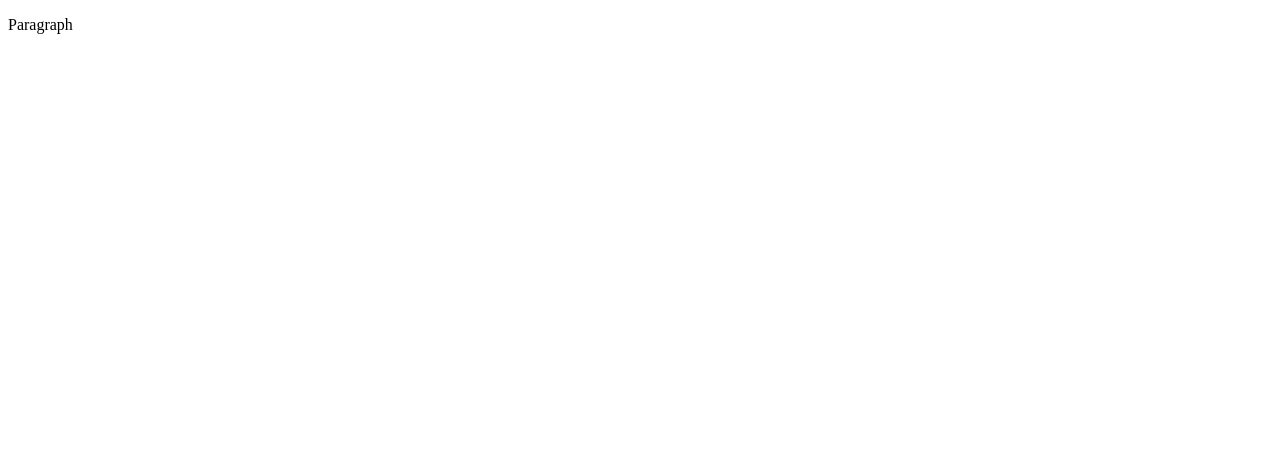
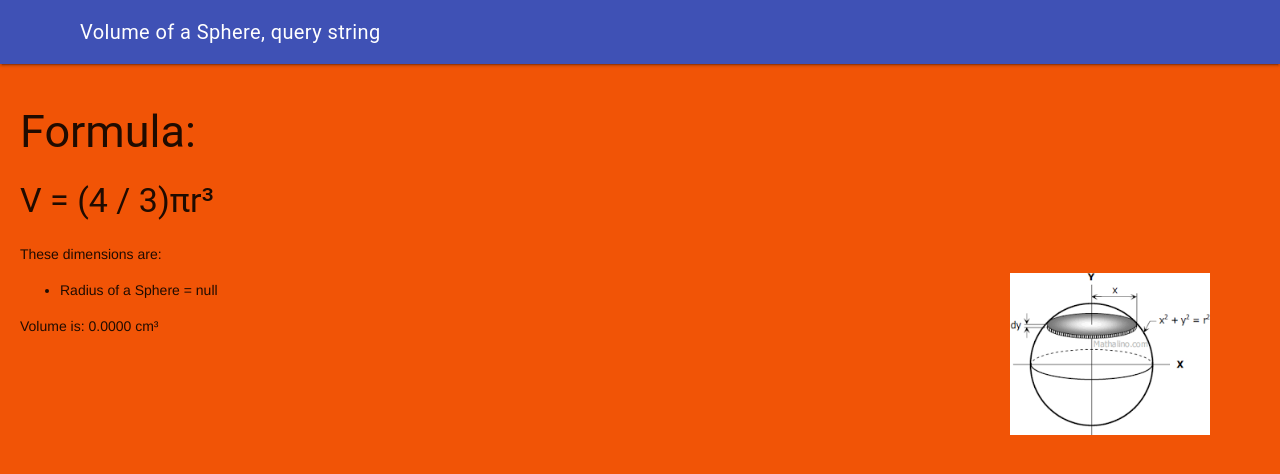
Before and after one commit to MTHS-ICD2O-1-2023/ICD2O-Unit-6-04-Jack-LeVasseur, a plain HTML site: page index.html in a window 1280 px wide. Drawn offline with nearby package versions, Linux system fonts and the light colour scheme.

Commit message:
Updated index.html

```diff
--- a/css/style.css
+++ b/css/style.css
@@ -2,3 +2,36 @@
 * Created on: Sep 2020
 * This file contains the CSS for index.html
 */
+
+.mdl-layout__content {
+  padding-left: 15pt;
+  padding-right: 15pt;
+  padding-top: 15pt;
+}
+
+.mdl-textfield__error {
+  color: black;
+}
+
+.page-content {
+  color: white;
+  font-family: Helvetica, Arial, sans-serif;
+  font-size: 1.25rem;
+}
+
+.page-content-answer {
+  color: rgb(0 0 0);
+  font-family: Helvetica, Arial, sans-serif;
+  font-size: 1.25rem;
+}
+
+.right-image {
+  height: auto;
+  width: 250px;
+  float: right;
+  margin-top: 5cm;
+}
+
+body {
+  background-color: rgb(241, 84, 6);
+}
--- a/index.html
+++ b/index.html
@@ -1,9 +1,40 @@
 <!DOCTYPE html>
 <html>
-  <head>
-    <title>Title</title>
-  </head>
-  <body>
-    <p>Paragraph</p>
-  </body>
+<head>
+  <meta charset="utf-8" />
+  <meta name="description" content="Volume of a Sphere, Query String" />
+  <meta name="keywords" content="maths, icd2o" />
+  <meta name="author" content="Jack LeVasseur" />
+  <meta name="viewport" content="width=device-width, initial-scale=1.0" />
+  <link rel="stylesheet" href="./css/style.css" />
+  <link rel="stylesheet" href="https://fonts.googleapis.com/icon?family=Material+Icons" />
+  <link rel="stylesheet" href="https://code.getmdl.io/1.3.0/material.indigo-teal.min.css" />
+  <link rel="apple-touch-icon" sizes="180x180" href="apple-touch-icon.png" />
+  <link rel="icon" type="image/png" sizes="32x32" href="favicon-32x32.png" />
+  <link rel="icon" type="image/png" sizes="16x16" href="favicon-16x16.png" />
+  <link rel="manifest" href="site.webmanifest" />
+  <title>Volume of a Sphere query string</title>
+</head>
+<body>
+  <script defer src="https://code.getmdl.io/1.3.0/material.min.js"></script>
+  <script src="./js/script.js"></script>
+  <div class="mdl-layout mdl-js-layout mdl-layout--fixed-header">
+    <header class="mdl-layout__header">
+      <div class="mdl-layout__header-row">
+        <span class="mdl-layout-title">Volume of a Sphere, query string</span>
+      </div>
+    </header>
+    <main class="mdl-layout__content">
+      <div class="right-image">
+        <img src="./images/download (2).png" width="200" alt="volume of a sphere" />
+      </div>
+      <h2>Formula:</h2>
+      <h3>V = (4 / 3)πr³ </h3>
+      <div id="answers">
+        These dimensions are:
+        <div id="dimensions"></div>
+        <div id="volume"></div>
+      </div>
+    </main>
+</body>
 </html>
--- a/js/script.js
+++ b/js/script.js
@@ -1,5 +1,25 @@
 // Copyright (c) 2020 Mr. Coxall All rights reserved
 //
-// Created by: Mr. Coxall
-// Created on: Sep 2020
+// Created by: Jack
+// Created on:
 // This file contains the JS functions for index.html
+
+"use strict"
+
+window.onload = function () {
+  // this calculates volume of a sphere
+
+  const params = new URLSearchParams(document.location.search)
+
+  // input
+  const radiusSphere = params.get('radiusSphere')
+  console.log(radiusSphere)
+
+  // process
+  const volumeSphere = (4 / 3) * Math.PI * Math.pow(radiusSphere, 3)
+  const dimensions = "<ul>\n<li>Radius of a Sphere = " + radiusSphere + "</li>"
+
+  // output
+  document.getElementById('dimensions').innerHTML = dimensions
+  document.getElementById('volume').innerHTML = 'Volume is: ' + volumeSphere.toFixed(4) + ' cm³'
+}
```
Also changed, not shown: images/download (2).png (added).
